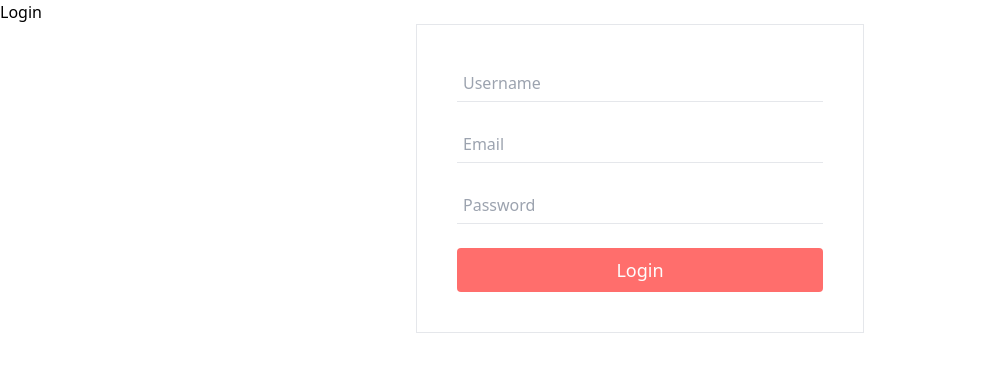
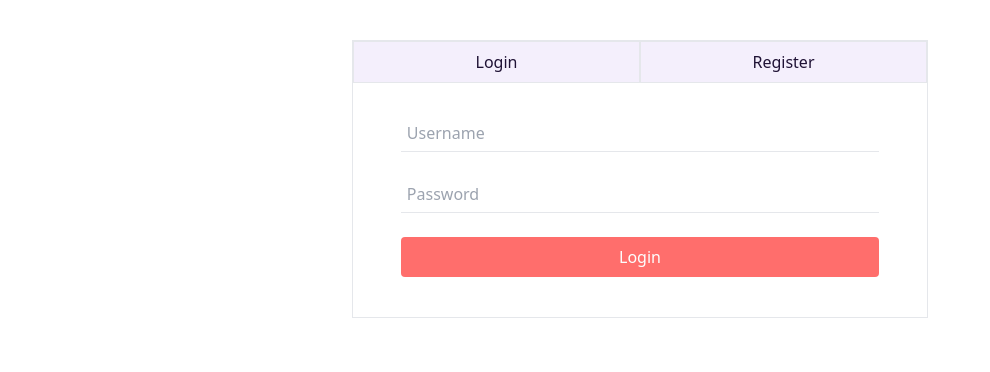
Before and after one commit to Btwonu/cookbook, a React (Create React App) app: page /auth in a window 1280 px wide. Shown: the top 372 px of the page, without its empty margins (0-990 px from the left). Built offline with nearby package versions, Linux system fonts and the light colour scheme.

Commit message:
implemented login/register form toggle

```diff
--- a/src/css/main.scss
+++ b/src/css/main.scss
@@ -44,5 +44,9 @@
 }
 
 .btn {
-  @apply text-light bg-accent border-0 py-2 px-6 focus:outline-none hover:bg-accentHovered rounded text-lg cursor-pointer;
+  @apply text-light bg-accent border-0 py-2 px-6 focus:outline-none hover:bg-accentHovered rounded cursor-pointer;
 }
+
+.container {
+  @apply text-dark m-10 pb-10 pt-0 min-w-80 mx-auto max-w-xs  sm:max-w-sm  md:max-w-md lg:max-w-lg xl:max-w-xl 2xl:max-w-2xl;
+}
--- a/src/pages/Auth.js
+++ b/src/pages/Auth.js
@@ -1,8 +1,28 @@
+import { useState } from 'react';
+
 const Auth = () => {
+  const [selectedForm, setSelectedForm] = useState('login');
+
+  if (selectedForm === 'login') {
     return (
-    <>
-      <h2 className="">Login</h2>
-      <form className="border p-10 flex flex-col m-10 sm:m-auto sm:max-w-sm  md:max-w-md">
+      <div className="container flex flex-col items-center border">
+        <fieldset className="w-full pb-8">
+          <legend className="visually-hidden">Select Form:</legend>
+          <button
+            className="w-1/2 border p-2 bg-primary hover:bg-primaryHovered"
+            onClick={() => setSelectedForm('login')}
+          >
+            Login
+          </button>
+          <button
+            className="w-1/2 border p-2 bg-primary hover:bg-primaryHovered"
+            onClick={() => setSelectedForm('register')}
+          >
+            Register
+          </button>
+        </fieldset>
+
+        <form className="flex flex-col w-10/12">
           <label className="visually-hidden" htmlFor="login-username">
             Username
           </label>
@@ -12,17 +32,6 @@ const Auth = () => {
             id="login-username"
             className="login-input p-1.5 mb-6"
             placeholder="Username"
-        />
-
-        <label className="visually-hidden" htmlFor="login-email">
-          Email
-        </label>
-        <input
-          type="email"
-          name="login-email"
-          id="login-email"
-          className="login-input p-1.5 mb-6"
-          placeholder="Email"
           />
 
           <label className="visually-hidden" htmlFor="login-password">
@@ -37,8 +46,76 @@ const Auth = () => {
           />
           <button className="btn">Login</button>
         </form>
-    </>
+      </div>
     );
+  } else if (selectedForm === 'register') {
+    return (
+      <div className="container flex flex-col items-center border">
+        <fieldset className="w-full pb-8">
+          <legend className="visually-hidden">Select Form:</legend>
+          <button
+            className="w-1/2 border p-2 bg-primary hover:bg-primaryHovered"
+            onClick={() => setSelectedForm('login')}
+          >
+            Login
+          </button>
+          <button
+            className="w-1/2 border p-2 bg-primary hover:bg-primaryHovered"
+            onClick={() => setSelectedForm('register')}
+          >
+            Register
+          </button>
+        </fieldset>
+
+        <form className="flex flex-col w-10/12">
+          <label className="visually-hidden" htmlFor="register-username">
+            Username
+          </label>
+          <input
+            type="text"
+            name="register-username"
+            id="register-username"
+            className="register-input p-1.5 mb-6"
+            placeholder="Username"
+          />
+
+          <label className="visually-hidden" htmlFor="register-email">
+            Email
+          </label>
+          <input
+            type="email"
+            name="register-email"
+            id="register-email"
+            className="register-input p-1.5 mb-6"
+            placeholder="Email"
+          />
+
+          <label className="visually-hidden" htmlFor="register-password">
+            Password
+          </label>
+          <input
+            type="password"
+            name="register-password"
+            id="register-password"
+            className="register-input p-1.5 mb-6"
+            placeholder="Password"
+          />
+
+          <label className="visually-hidden" htmlFor="register-confirm">
+            Confirm Password
+          </label>
+          <input
+            type="password"
+            name="register-confirm"
+            id="register-confirm"
+            className="register-input p-1.5 mb-6"
+            placeholder="Confirm Password"
+          />
+          <button className="btn">Register</button>
+        </form>
+      </div>
+    );
+  }
 };
 
 export default Auth;
--- a/tailwind.config.js
+++ b/tailwind.config.js
@@ -24,6 +24,10 @@ module.exports = {
       },
       maxWidth: {
         'fit-content': 'fit-content',
+      },
+      minWidth: {
+        60: '15rem',
+        80: '20rem',
       },
     },
   },
```
Lines whose indentation alone changed are shown as unchanged.
